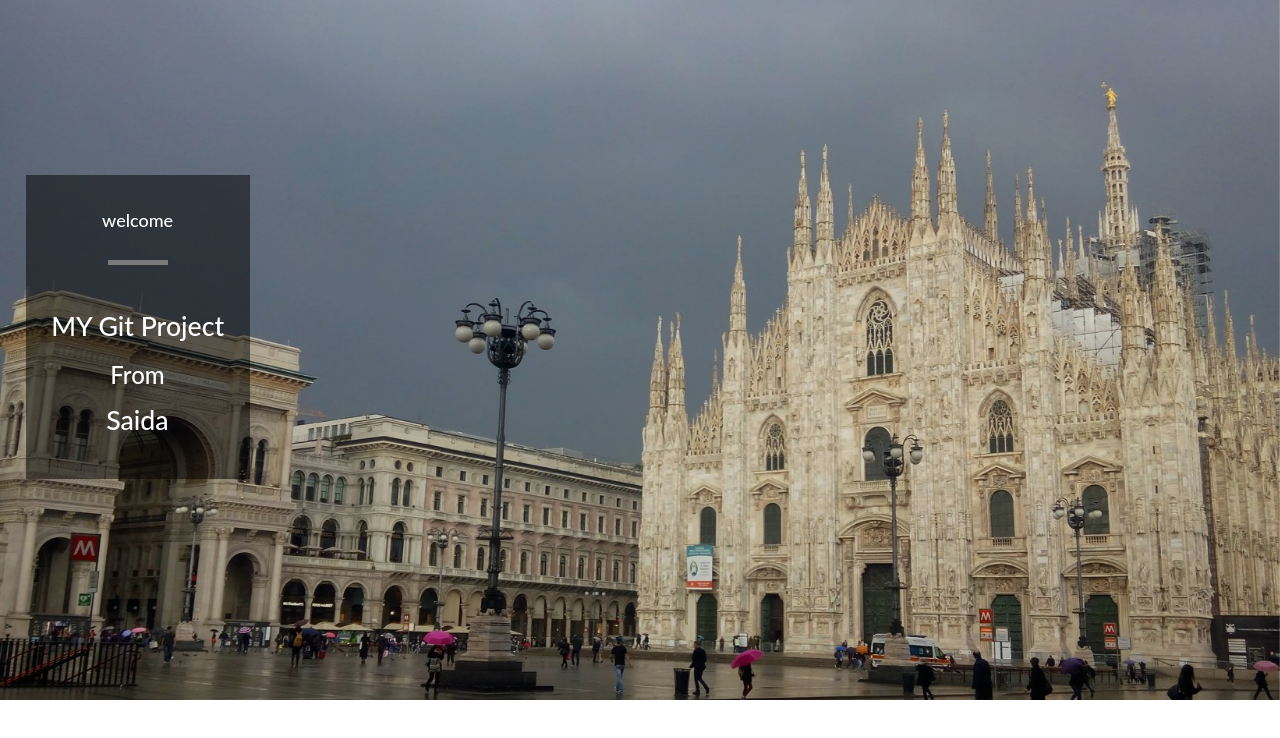
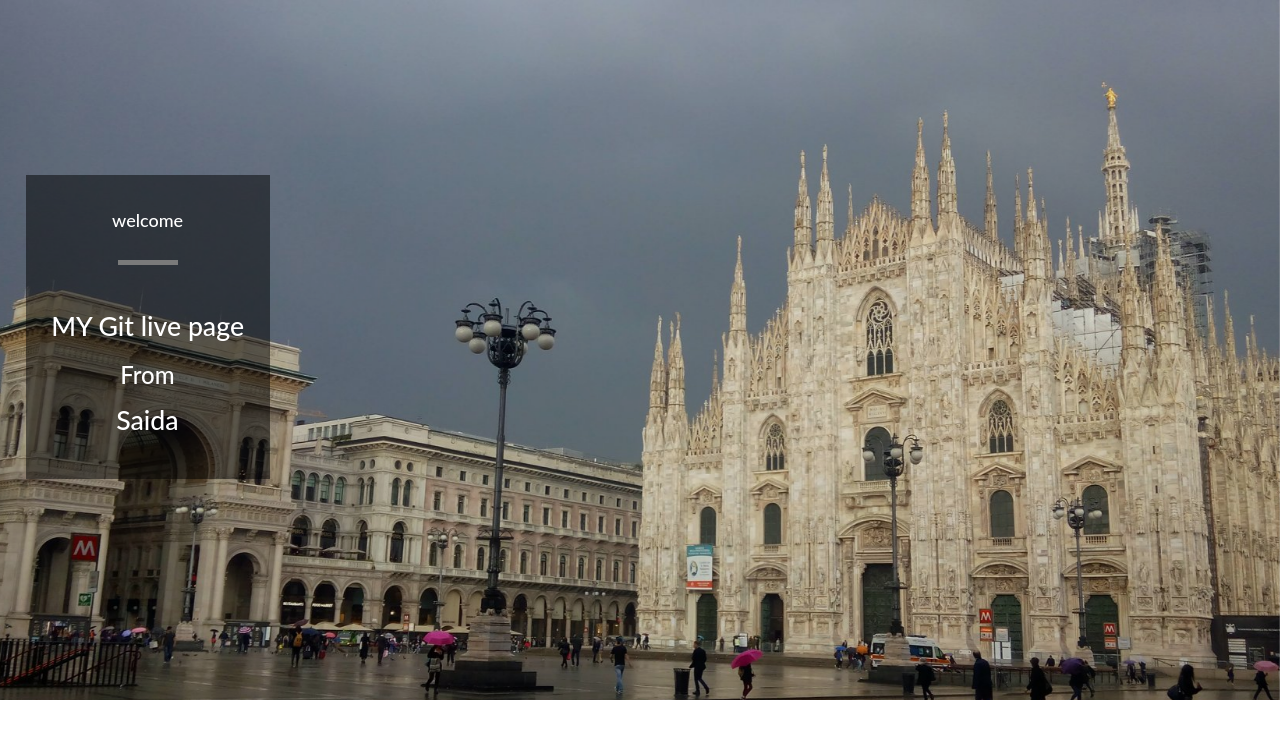
Before and after one commit to saidaipparla/mygit_project, a plain HTML site: page index.html in a window 1280 px wide. Drawn offline with nearby package versions, Linux system fonts and the light colour scheme.

Commit message:
checking ghpages

```diff
--- a/index.html
+++ b/index.html
@@ -31,7 +31,7 @@
             <div class="csoon_inner animated fadeIn">
                 <h4 class="animated bounceInDown"> welcome </h4>
                 <span class="hrline"></span>
-                <h1 class="animated bounceInDown">MY Git Project</h1>
+                <h1 class="animated bounceInDown">MY Git live page </h1>
                 <h3 class="animated swing">From</h3>
                 <h1 class="animated pulse"> Saida</h1>
                 <h3 class=" Greeting animated slideInLeft">Hello :)</h3>
```
